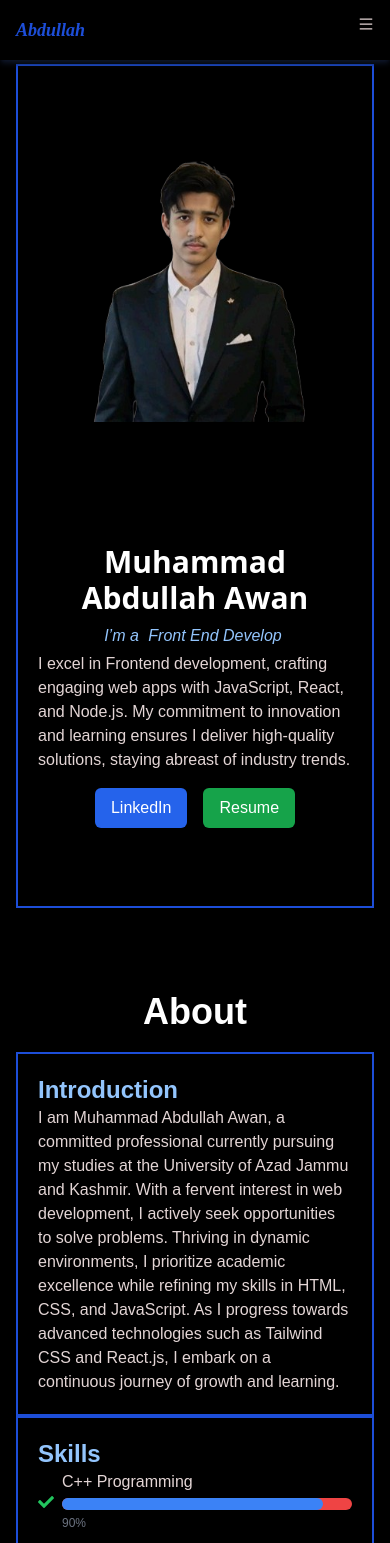
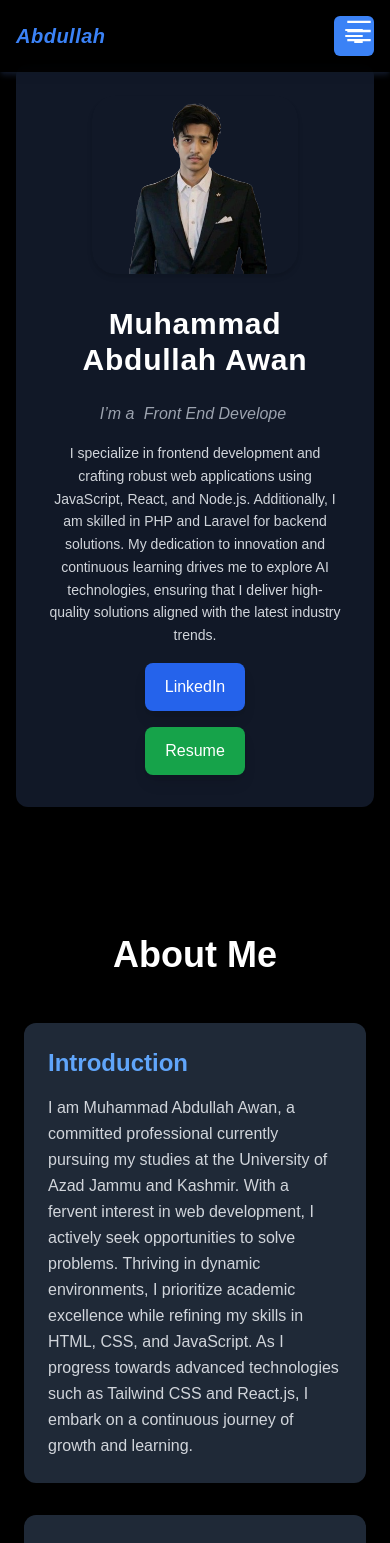
Before and after one commit to AbdullahCodingMaster/Personal-Portfolio-, a React (Vite) app: page / in a window 390 px wide. Shown: the top 1543 px of the page. Built offline with nearby package versions, Linux system fonts and the light colour scheme.

Commit message:
updating some staff

```diff
--- a/src/components/About.jsx
+++ b/src/components/About.jsx
@@ -6,7 +6,7 @@ const About = () => {
   const skills = [
     { name: "C++ Programming", percentage: 90 },
     { name: "Object Oriented Programming", percentage: 85 },
-    { name: "Data Structure and Algorithms", percentage: 60 },
+    { name: "Data Structures and Algorithms", percentage: 60 },
     { name: "Responsive Web Design", percentage: 90 },
     { name: "HTML5", percentage: 90 },
     { name: "CSS3", percentage: 85 },
@@ -15,46 +15,59 @@ const About = () => {
     { name: "JavaScript (ES6+)", percentage: 90 },
     { name: "Git", percentage: 85 },
     { name: "GitHub", percentage: 85 },
-    { name: "React.js", percentage: 80 },
-    { name: "Node.js", percentage: 70 },
-    { name: "Express.js", percentage: 65 },
-    { name: "RESTful APIs", percentage: 5 },
-    { name: "MongoDB", percentage: 10 },
+    { name: "Postman", percentage: 80 },
+    { name: "Docker", percentage: 80 },
+    { name: "React.js", percentage: 90 },
+    { name: "Node.js", percentage: 90 },
+    { name: "Express.js", percentage: 95 },
+    { name: "RESTful APIs", percentage: 95 },
+    { name: "MongoDB", percentage: 90 },
+    { name: "PHP", percentage: 80 },
+    { name: "Codeigniter", percentage: 90 },
+    { name: "Laravel", percentage: 90 },
+    { name: "MYSQL", percentage: 90 },
   ];
 
   return (
     <div
       id="about"
-      className="max-w-screen-xl py-16 md:pl-16 lg:max-w-screen-xl pb-0 mx-auto p-4"
+      className="max-w-screen-xl py-16 px-6 md:pl-16 lg:max-w-screen-xl mx-auto"
     >
-      <h1 className="text-4xl font-bold text-center text-white my-5">About</h1>
+      <h1 className="text-4xl font-bold text-center text-white mb-12">
+        About Me
+      </h1>
 
-      <section className="border-2 border-blue-700 p-5">
-        <h2 className="text-2xl font-bold text-blue-300">Introduction</h2>
-        <p className="text-base md:text-lg text-start md:text-justify ">
+      <section className="bg-gray-800 p-6 rounded-xl shadow-lg mb-8">
+        <h2 className="text-2xl font-semibold text-blue-400 mb-4">
+          Introduction
+        </h2>
+        <p className="text-base md:text-lg text-gray-300 leading-relaxed">
           {introduction}
         </p>
       </section>
 
-      <section className="border-2 border-blue-700 p-5">
-        <h2 className="text-2xl font-bold text-blue-300">Skills</h2>
-        <div className="grid grid-cols-1 sm:grid-cols-2 lg:grid-cols-4 gap-4">
+      <section className="bg-gray-800 p-6 rounded-xl shadow-lg">
+        <h2 className="text-2xl font-semibold text-blue-400 mb-6">Skills</h2>
+        <div className="grid grid-cols-1 sm:grid-cols-2 lg:grid-cols-4 gap-6">
           {skills.map((skill, index) => (
-            <div key={index} className="flex items-center">
-              <div>
-                <FaCheck className="text-green-500" />
-              </div>
-              <div className="ml-2  w-full">
-                <span>{skill.name}</span>
-                <div className="bg-red-500 w-full h-3 rounded-md mt-1">
+            <div
+              key={index}
+              className="flex items-center bg-gray-700 p-3 rounded-lg hover:shadow-xl transition-shadow duration-300"
+            >
+              <FaCheck className="text-green-400 mr-3" />
+              <div className="w-full">
+                <div className="flex justify-between mb-1">
+                  <span className="text-white">{skill.name}</span>
+                  <span className="text-xs text-gray-400">
+                    {skill.percentage}%
+                  </span>
+                </div>
+                <div className="w-full h-3 bg-gray-600 rounded-md overflow-hidden">
                   <div
-                    className="bg-blue-500 h-full rounded-md"
+                    className="h-full bg-blue-500 rounded-md"
                     style={{ width: `${skill.percentage}%` }}
                   ></div>
                 </div>
-                <span className="text-xs text-gray-500">
-                  {skill.percentage}%
-                </span>
               </div>
             </div>
           ))}
--- a/src/components/Footer.jsx
+++ b/src/components/Footer.jsx
@@ -9,25 +9,35 @@ import SocialIconLink from "./SocialIconLink";
 
 const Footer = () => {
   return (
-    <footer className="max-w-screen-xl py-16  md:pl-16 lg:max-w-screen-xl pb-0 mx-auto p-4 bg-dark text-gray-400 ">
-      <div className="mb-8 border-2 border-blue-700 p-5  container flex flex-col md:flex-row justify-between items-center">
+    <footer className="max-w-screen-xl mx-auto p-4 bg-gray-800 text-gray-400">
+      <div className="flex flex-col md:flex-row justify-between items-center py-8 border-t border-gray-600">
         {/* Footer Menu */}
         <div className="mb-4 md:mb-0 flex justify-center md:justify-start">
-          <ul className="flex flex-wrap space-x-4 md:space-x-2">
+          <ul className="flex flex-wrap space-x-4 md:space-x-6">
             <li>
-              <a href="#main">Home</a>
+              <a href="#main" className="hover:text-blue-500 transition">
+                Home
+              </a>
             </li>
             <li>
-              <a href="#about">About</a>
+              <a href="#about" className="hover:text-blue-500 transition">
+                About
+              </a>
             </li>
             <li>
-              <a href="#projects">Projects</a>
+              <a href="#projects" className="hover:text-blue-500 transition">
+                Projects
+              </a>
             </li>
             <li>
-              <a href="#education">Education</a>
+              <a href="#education" className="hover:text-blue-500 transition">
+                Education
+              </a>
             </li>
             <li>
-              <a href="#contact">Contact</a>
+              <a href="#contact" className="hover:text-blue-500 transition">
+                Contact
+              </a>
             </li>
           </ul>
         </div>
@@ -39,17 +49,16 @@ const Footer = () => {
             icon={
               <FaTwitter
                 size={20}
-                className="text-gray-400 hover:text-blue-700"
+                className="text-gray-400 hover:text-blue-500 transition"
               />
             }
           />
-
           <SocialIconLink
             link="https://www.instagram.com/muhammadabdullahawan324/"
             icon={
               <FaInstagram
                 size={20}
-                className="text-gray-400 hover:text-red-700"
+                className="text-gray-400 hover:text-red-500 transition"
               />
             }
           />
@@ -58,7 +67,7 @@ const Footer = () => {
             icon={
               <FaLinkedinIn
                 size={20}
-                className="text-gray-400 hover:text-blue-700"
+                className="text-gray-400 hover:text-blue-500 transition"
               />
             }
           />
@@ -67,7 +76,7 @@ const Footer = () => {
             icon={
               <FaGithub
                 size={20}
-                className="text-gray-400 hover:text-gray-700"
+                className="text-gray-400 hover:text-gray-700 transition"
               />
             }
           />
@@ -76,14 +85,14 @@ const Footer = () => {
             icon={
               <FaFacebookF
                 size={20}
-                className="text-gray-400 hover:text-blue-700"
+                className="text-gray-400 hover:text-blue-500 transition"
               />
             }
           />
         </div>
 
         {/* Copyright */}
-        <div className="text-center mt-4 md:mt-0 md:ml-8">
+        <div className="text-center mt-4 md:mt-0">
           <p className="text-gray-400">
             &copy; {new Date().getFullYear()} Muhammad Abdullah Awan. All Rights
             Reserved.
--- a/src/components/Main.jsx
+++ b/src/components/Main.jsx
@@ -8,55 +8,58 @@ const Main = () => {
   };
 
   return (
-    <div
-      id="main"
-      className=" max-w-screen-xl py-16 md:pl-16 lg:max-w-screen-xl pb-0 mx-auto p-4"
-    >
-      <div className="border-2 border-blue-700 p-5 mx-auto flex flex-col md:flex-row justify-center items-center  md:px-4 h-screen">
+    <div id="main" className="max-w-screen-xl py-16 mx-auto px-4">
+      <div className="p-8 mx-auto flex flex-col md:flex-row justify-center items-center space-y-8 md:space-y-0 md:space-x-10 bg-gray-900 rounded-xl shadow-lg">
         {/* Profile Picture Section */}
-        <div className="h-[100%] w-[100%]   md:w-1/2 lg:w-1/3 rounded-lg  md:h-[100%]  flex justify-center items-center ">
+        <div className="w-full flex justify-center items-center">
           <img
-            className="lg:w-full h-auto rounded-2xl sm:mt-1 "
+            className="w-[70%] md:w-full h-auto rounded-3xl shadow-md transition-transform duration-300 hover:scale-105"
             src={heroPic}
             alt="Profile"
           />
         </div>
-        {/* Left Section - Name and Description */}
-        <div className=" h-[100%] w-[100%] md:w-1/2 lg:w-2/3 text-center  md:text-left  md:h-full flex flex-col justify-center">
-          <h1 className="text-3xl text-white md:text-4xl font-bold  font-sans mb-1 ">
+
+        {/* Name and Description Section */}
+        <div className="w-full md:w-2/3 text-center md:text-left flex flex-col justify-center space-y-4">
+          <h1 className="text-3xl md:text-4xl text-white font-extrabold tracking-wide mb-2">
             Muhammad Abdullah Awan
           </h1>
-          <h2 className="text-base italic md:text-xl lg:text-2xl text-blue-300 font-light my-1">
-            I&rsquo;m a{" "}
+
+          <h2 className="text-base md:text-lg text-gray-400 italic font-light mb-2">
+            I’m a{" "}
             <TypeAnimation
               sequence={[
                 2000,
-                " Software Engineer 🚀",
+                "Software Engineer 🚀",
                 2000,
-                " Front End Developer 💻",
+                "Front End Developer 💻",
                 2000,
-                " Tech Enthusiast 🌐",
+                "MERN Stack Developer 🌐",
+                2000,
+                "AI Explorer 🤖",
+                2000,
+                "Tech Enthusiast 🔍",
               ]}
               wrapper="span"
               speed={50}
-              style={{
-                fontSize: "1em",
-                display: "inline-block",
-                paddingLeft: "5px",
-              }}
+              style={{ display: "inline-block", paddingLeft: "5px" }}
               repeat={Infinity}
             />
           </h2>
-          <p className="text-base md:text-lg text-start md:text-justify mb-4">
-            I excel in Frontend development, crafting engaging web apps with
-            JavaScript, React, and Node.js. My commitment to innovation and
-            learning ensures I deliver high-quality solutions, staying abreast
-            of industry trends.
+
+          <p className="text-sm md:text-base text-gray-300 leading-relaxed">
+            I specialize in frontend development and crafting robust web
+            applications using JavaScript, React, and Node.js. Additionally, I
+            am skilled in PHP and Laravel for backend solutions. My dedication
+            to innovation and continuous learning drives me to explore AI
+            technologies, ensuring that I deliver high-quality solutions aligned
+            with the latest industry trends.
           </p>
+
           {/* Buttons Section */}
-          <div className="flex justify-center md:justify-start items-center space-x-4 w-full">
+          <div className="flex flex-col md:flex-row justify-center md:justify-start items-center space-y-4 md:space-y-0 md:space-x-6">
             <button
-              className="bg-blue-600 hover:bg-blue-700 text-white px-4 py-2 rounded-md transition duration-300"
+              className="bg-blue-600 hover:bg-blue-500 text-white px-5 py-3 rounded-lg shadow-lg transition-transform duration-300 hover:scale-105"
               onClick={() =>
                 window.open(
                   "https://www.linkedin.com/in/muhammad-abdullah-awan/",
@@ -67,7 +70,7 @@ const Main = () => {
               LinkedIn
             </button>
             <button
-              className="bg-green-600 hover:bg-green-700 text-white px-4 py-2 rounded-md transition duration-300"
+              className="bg-green-600 hover:bg-green-500 text-white px-5 py-3 rounded-lg shadow-lg transition-transform duration-300 hover:scale-105"
               onClick={openResume}
             >
               Resume
--- a/src/components/NavBar.jsx
+++ b/src/components/NavBar.jsx
@@ -9,21 +9,24 @@ import SocialIconLink from "./SocialIconLink";
 
 const Navbar = () => {
   return (
-    <nav className="fixed top-0 w-full bg-black text-white p-4 z-50 shadow-md shadow-slate-900">
+    <nav className="fixed top-0 w-full bg-black bg-opacity-90 backdrop-blur-md text-white p-4 z-50 shadow-md shadow-gray-900">
       <div className="container mx-auto flex items-center justify-between">
-        <h2 className="text-lg md:text-xl font-bold">
-          <a href="/" className="">
-            <h2 className="text-blue-700 logo italic">Abdullah</h2>
+        <h2 className="text-xl md:text-2xl font-extrabold italic tracking-wide">
+          <a
+            href="/"
+            className="text-blue-500 hover:text-blue-300 transition-colors"
+          >
+            Abdullah
           </a>
         </h2>
-        <div className="flex items-center">
-          <div className="hidden md:flex space-x-4">
+
+        <div className="hidden md:flex space-x-6">
           <SocialIconLink
             link="https://twitter.com/Muhamma99892934"
             icon={
               <FaTwitter
-                  size={20}
-                  className="text-blue-500 hover:text-blue-300"
+                className="text-blue-400 hover:text-blue-300 transition-colors"
+                size={24}
               />
             }
           />
@@ -31,8 +34,8 @@ const Navbar = () => {
             link="https://www.instagram.com/muhammadabdullahawan324/"
             icon={
               <FaInstagram
-                  size={20}
-                  className="text-red-500 hover:text-red-300"
+                className="text-pink-500 hover:text-pink-400 transition-colors"
+                size={24}
               />
             }
           />
@@ -40,8 +43,8 @@ const Navbar = () => {
             link="https://www.linkedin.com/in/muhammad-abdullah-awan/"
             icon={
               <FaLinkedinIn
-                  size={20}
-                  className="text-blue-500 hover:text-blue-300"
+                className="text-blue-500 hover:text-blue-300 transition-colors"
+                size={24}
               />
             }
           />
@@ -49,8 +52,8 @@ const Navbar = () => {
             link="https://github.com/AbdullahCodingMaster"
             icon={
               <FaGithub
-                  size={20}
-                  className="text-gray-400 hover:text-gray-100"
+                className="text-gray-400 hover:text-gray-200 transition-colors"
+                size={24}
               />
             }
           />
@@ -58,12 +61,35 @@ const Navbar = () => {
             link="https://web.facebook.com/profile.php?id=100092121775499"
             icon={
               <FaFacebookF
-                  size={20}
-                  className="text-blue-500 hover:text-blue-300"
+                className="text-blue-500 hover:text-blue-300 transition-colors"
+                size={24}
               />
             }
           />
         </div>
+
+        {/* Mobile Menu Toggle */}
+        <div className="md:hidden">
+          <button
+            className="p-2 rounded-md bg-blue-500 hover:bg-blue-600 transition-colors focus:outline-none"
+            aria-label="Toggle Navigation"
+          >
+            {/* Add an icon for mobile toggle if needed */}
+            <svg
+              className="w-6 h-6 text-white"
+              xmlns="http://www.w3.org/2000/svg"
+              fill="none"
+              viewBox="0 0 24 24"
+              stroke="currentColor"
+            >
+              <path
+                strokeLinecap="round"
+                strokeLinejoin="round"
+                strokeWidth={2}
+                d="M4 6h16M4 12h16m-7 6h7"
+              />
+            </svg>
+          </button>
         </div>
       </div>
     </nav>
--- a/src/components/SideNav.jsx
+++ b/src/components/SideNav.jsx
@@ -35,47 +35,45 @@ const menuItems = [
 const SideNav = () => {
   const [nav, setNav] = useState(false);
 
-  const handleNav = () => {
-    setNav(!nav);
-  };
+  const handleNav = () => setNav(!nav);
 
   return (
     <div>
       {nav ? (
         <AiOutlineClose
           onClick={handleNav}
-          className="fixed top-4 right-4 z-[99] font-extrabold md:hidden text-white-500"
+          className="fixed top-4 right-4 z-[99] text-3xl md:hidden text-white cursor-pointer hover:text-gray-400 transition-colors"
         />
       ) : (
         <AiOutlineMenu
           onClick={handleNav}
-          className="fixed top-4 right-4 z-[99] font-extrabold md:hidden text-white-500"
+          className="fixed top-4 right-4 z-[99] text-3xl md:hidden text-white cursor-pointer hover:text-gray-400 transition-colors"
         />
       )}
 
       {nav && (
-        <div className="fixed h-screen w-full bg-black/40 flex flex-col justify-center items-center z-20">
+        <div className="fixed inset-0 bg-gradient-to-b from-gray-900 via-black to-gray-900 flex flex-col justify-center items-center z-20 space-y-6">
           {menuItems.map((item) => (
             <a
               key={item.id}
               onClick={handleNav}
               href={item.link}
-              className="w-[75%] flex justify-center items-center rounded-full shadow-lg bg-blue-500 shadow-gray-800 m-2 p-2 cursor-pointer hover:scale-110 ease-in duration-200"
+              className="w-[80%] text-white flex items-center justify-center p-4 bg-blue-600 hover:bg-blue-500 rounded-full shadow-lg shadow-gray-800 transition-all duration-300 transform hover:scale-105"
             >
               {item.icon}
-              <span className="pl-4">{item.text}</span>
+              <span className="pl-4 text-lg">{item.text}</span>
             </a>
           ))}
         </div>
       )}
 
-      <div className="md:block hidden fixed top-[25%] z-10">
-        <div className="flex flex-col">
+      <div className="hidden md:block fixed top-[30%] left-0 z-10">
+        <div className="flex flex-col space-y-4">
           {menuItems.map((item) => (
             <a
               key={item.id}
               href={item.link}
-              className="rounded-full shadow-lg bg-blue-500 shadow-gray-800 m-2 p-4 cursor-pointer hover:scale-110 ease-in duration-300"
+              className="p-4 bg-blue-600 text-white rounded-full shadow-lg shadow-gray-800 hover:bg-blue-500 transition-all duration-300 transform hover:scale-110"
             >
               {item.icon}
             </a>
```
Also changed, not shown: src/components/Contact.jsx (+26 -19 lines), src/components/Education.jsx (+8 -7 lines), src/components/EducationItem.jsx (+11 -9 lines), src/components/ProjectItems.jsx (+15 -14 lines), src/components/Projects.jsx (+17 -18 lines), src/assets/expansetracker.jpg, 1 other file (tests, documents, lock files or other folders). Lines whose indentation alone changed are shown as unchanged.
